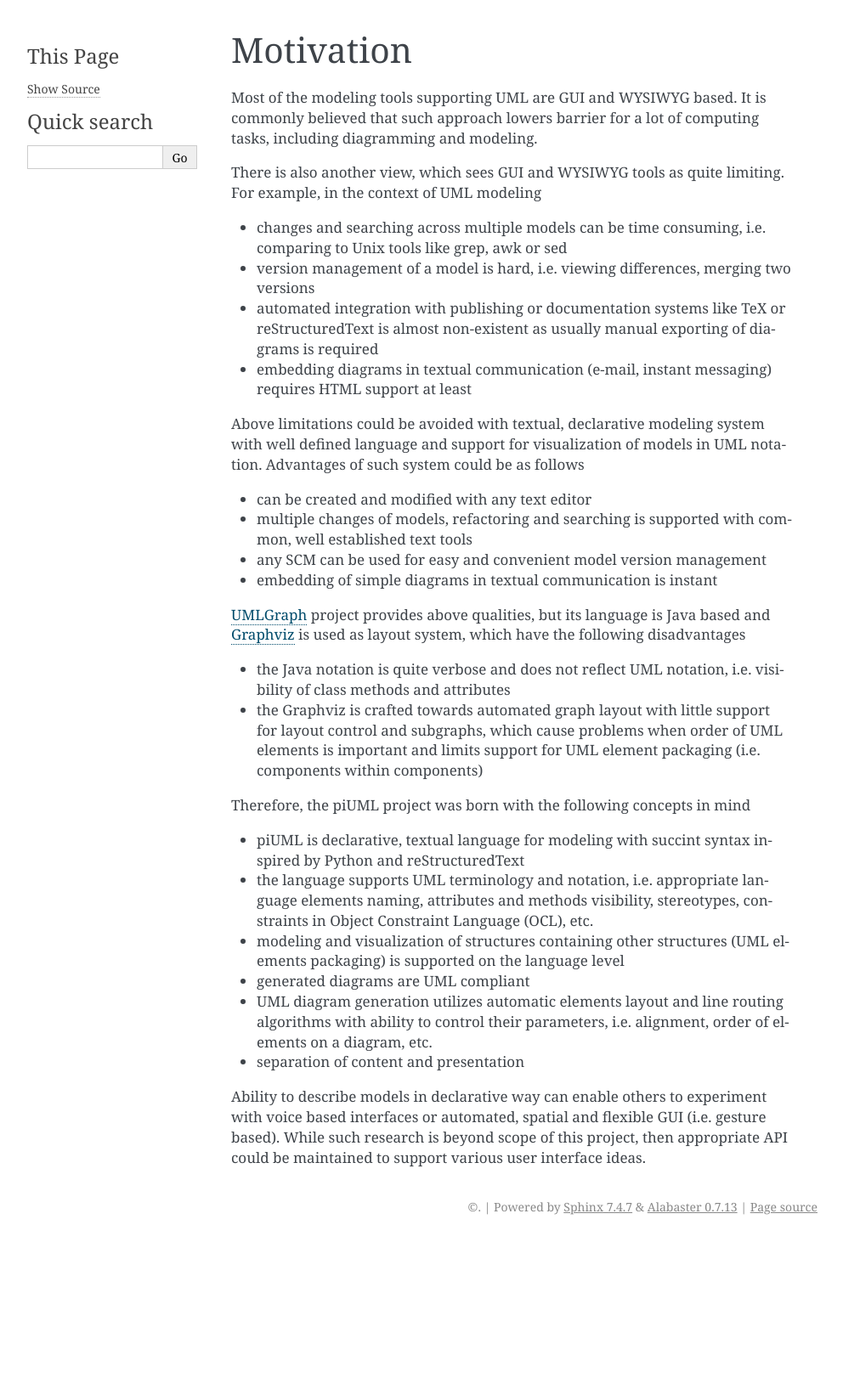
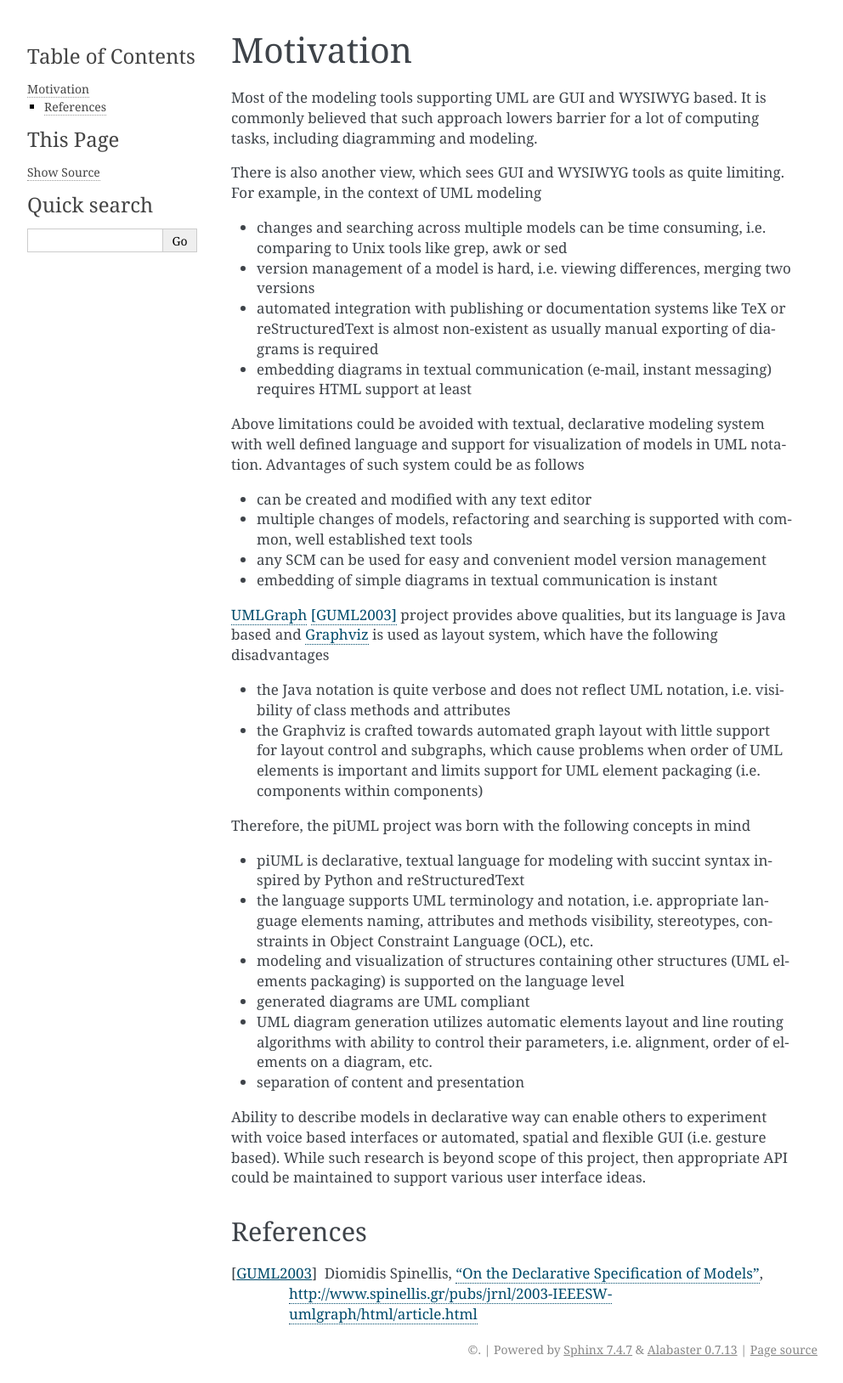
Before and after one commit to wrobell/piuml, a Sphinx documentation site: the page built from doc/hacking/motiv.rst, in a window 1280 px wide. Shown: the whole page at 85% size, without its empty margins (148-1140 px from the left). Built offline with Sphinx 7.4.7, drawn with Linux system fonts in a browser that asks for light colours; pages that are not in the unit, such as notebooks, are missing from menus; before the commit the page ends 1460 px from its top, so only the background shows below that.

Commit message:
- reference Diomidis Spinellis article

```diff
--- a/doc/hacking/motiv.rst
+++ b/doc/hacking/motiv.rst
@@ -28,9 +28,10 @@
 - any SCM can be used for easy and convenient model version management
 - embedding of simple diagrams in textual communication is instant
 
-`UMLGraph <http://www.umlgraph.org/>`_ project provides above qualities, but
-its language is Java based and `Graphviz <http://www.graphviz.org/>`_ is used as
-layout system, which have the following disadvantages
+`UMLGraph <http://www.umlgraph.org/>`_ [GUML2003]_ project provides above
+qualities, but its language is Java based and `Graphviz
+<http://www.graphviz.org/>`_ is used as layout system, which have the following
+disadvantages
 
 - the Java notation is quite verbose and does not reflect UML notation, i.e.
   visibility of class methods and attributes
@@ -59,4 +60,8 @@
 based). While such research is beyond scope of this project, then appropriate
 API could be maintained to support various user interface ideas.
 
+References
+----------
+.. [GUML2003] Diomidis Spinellis, `"On the Declarative Specification of Models" <http://www.spinellis.gr/pubs/jrnl/2003-IEEESW-umlgraph/html/article.html>`_, http://www.spinellis.gr/pubs/jrnl/2003-IEEESW-umlgraph/html/article.html
+
 .. vim: sw=4:et:ai
```
